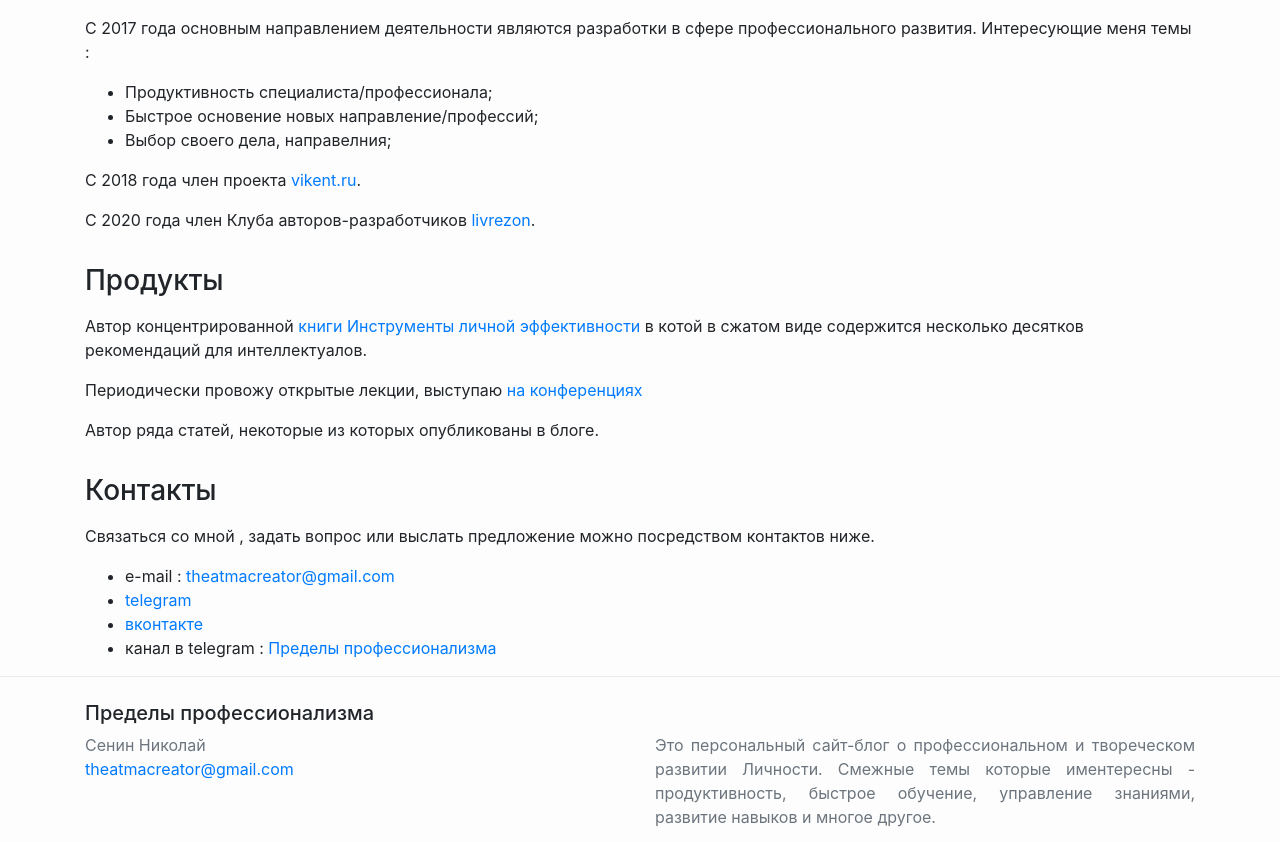
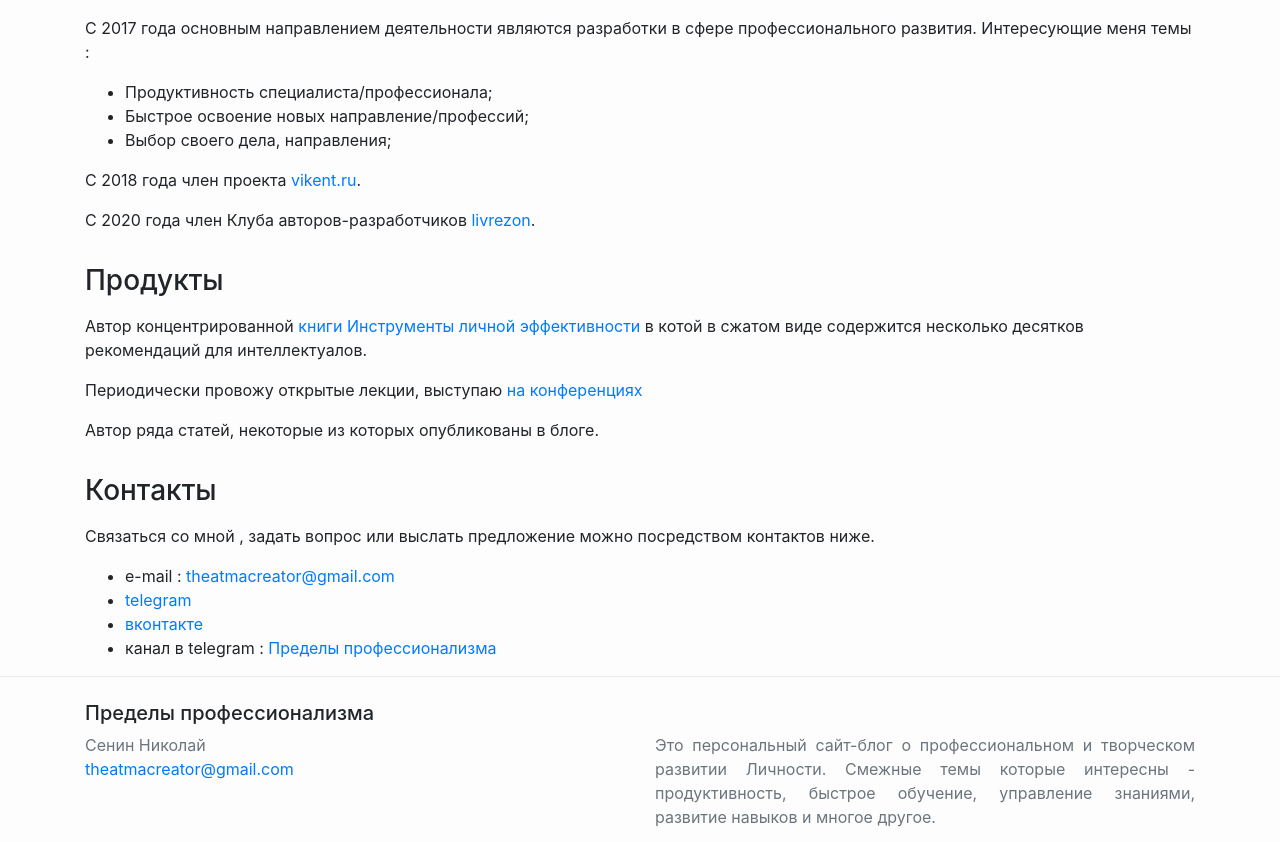
Before and after one commit to Nick-Senin/Nick-Senin.github.io, a Jekyll site: the page built from about.md, in a window 1280 px wide. Shown: the part 1473-2315 px from the top of the page. Built offline with Jekyll 4.4.1, drawn with Linux system fonts in a browser that asks for light colours.

Commit message:
autoCommit 20220203.190052

```diff
--- a/_config.yml
+++ b/_config.yml
@@ -2,7 +2,7 @@ title: Пределы профессионализма
 author: Сенин Николай
 email: theatmacreator@gmail.com
 description: >
-    Это персональный сайт-блог о профессиональном и твореческом развитии Личности. Смежные темы которые иментересны - продуктивность, быстрое обучение, управление знаниями, развитие навыков и многое другое.
+    Это персональный сайт-блог о профессиональном и творческом развитии Личности. Смежные темы которые интересны - продуктивность, быстрое обучение, управление знаниями, развитие навыков и многое другое.
 
 plugins:
   - jekyll-seo-tag
--- a/about.md
+++ b/about.md
@@ -16,8 +16,8 @@ permalink: /about/
 С 2017 года основным направлением деятельности являются разработки в сфере профессионального развития. Интересующие меня темы :
 
 - Продуктивность специалиста/профессионала;
-- Быстрое основение новых направление/профессий;
-- Выбор своего дела, направелния;
+- Быстрое освоение новых направление/профессий;
+- Выбор своего дела, направления;
 
 С 2018 года член проекта [vikent.ru](vikent.ru).
 
```
